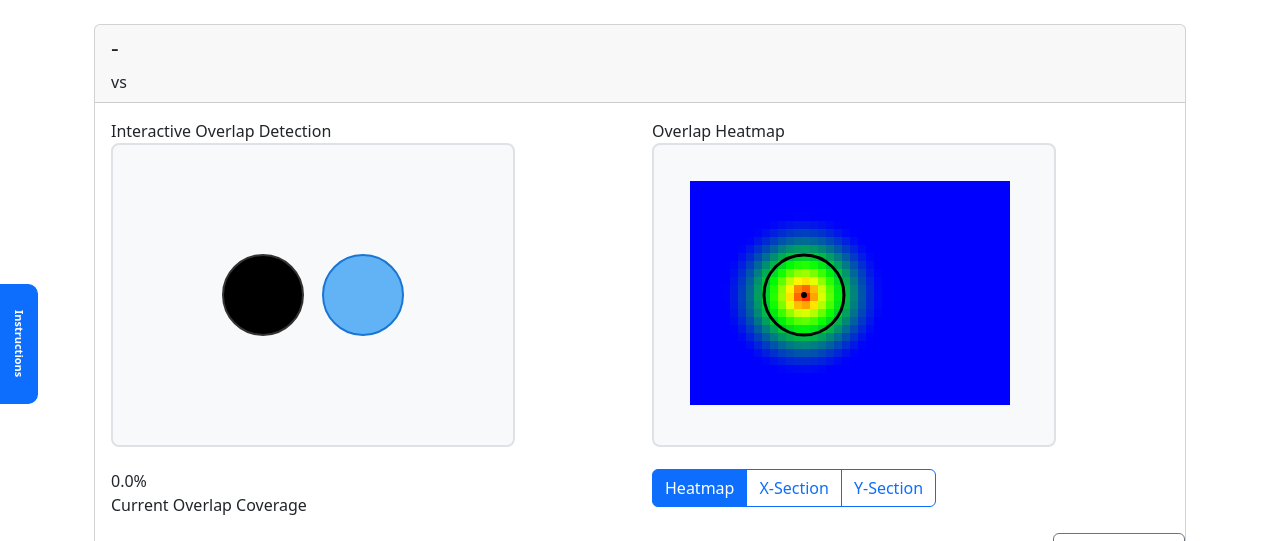
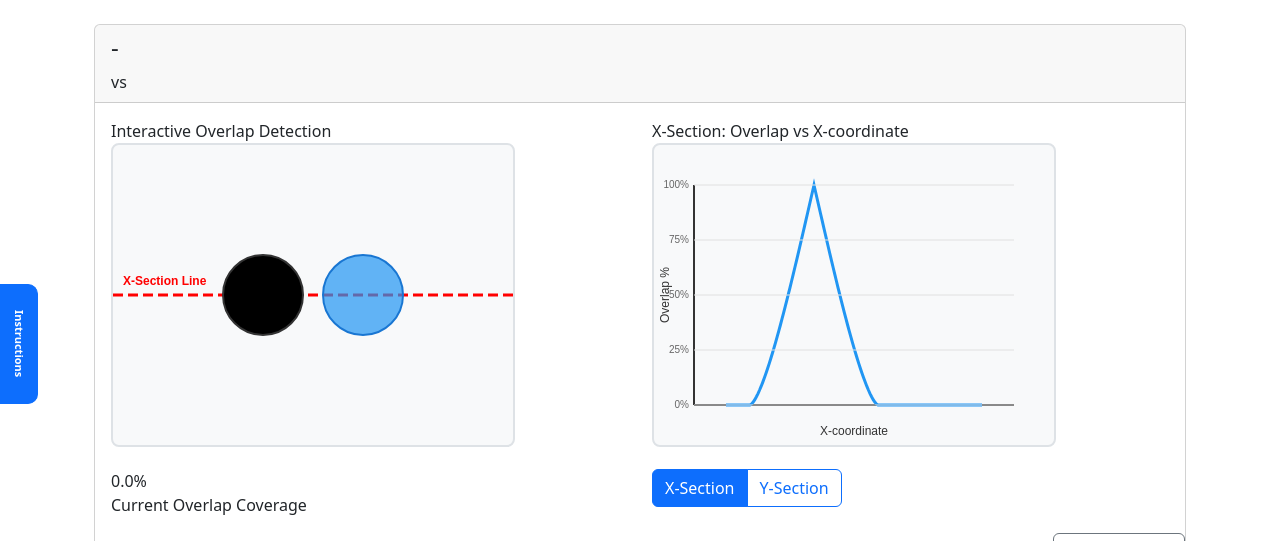
Before and after one commit to physicswahl/Aiducator, a Django app: template syllabus_reader/overlap/templates/overlap/step2.html in a window 1280 px wide. Shown: the part 56-597 px from the top of the page. Run offline with Django 4.2, Linux system fonts and the light colour scheme; the template is opened without the code that fills it, so the values that code supplies are empty; some libraries are stand-ins or nearby versions.

Commit message:
Removing heatmap again

```diff
--- a/syllabus_reader/overlap/templates/overlap/step2.html
+++ b/syllabus_reader/overlap/templates/overlap/step2.html
@@ -134,27 +134,6 @@
         margin-bottom: 1rem;
         color: #333;
     }
-
-    .heatmap-legend {
-        display: flex;
-        justify-content: center;
-        align-items: center;
-        margin-top: 1rem;
-        gap: 1rem;
-    }
-
-    .legend-item {
-        display: flex;
-        align-items: center;
-        gap: 0.5rem;
-    }
-
-    .legend-color {
-        width: 20px;
-        height: 20px;
-        border-radius: 3px;
-        border: 1px solid #ccc;
-    }
 </style>
 {% endblock %}
 
@@ -208,17 +187,14 @@
                                 <!-- Right Canvas: Heatmap/Cross-section -->
                                 <div class="col-md-6">
                                     <div class="canvas-section">
-                                        <div class="canvas-title" id="rightCanvasTitle">Overlap Heatmap</div>
+                                        <div class="canvas-title" id="rightCanvasTitle">X-Section: Overlap vs X-coordinate</div>
                                         <div class="heatmap-canvas-container">
                                             <canvas id="heatmapCanvas" width="400" height="300" style="border: 2px solid #dee2e6; border-radius: 0.5rem; background-color: #f8f9fa;"></canvas>
 
                                             <!-- View Mode Toggle -->
                                             <div class="view-mode-toggle mt-3">
                                                 <div class="btn-group" role="group" aria-label="View mode selection">
-                                                    <input type="radio" class="btn-check" name="viewMode" id="heatmapMode" value="heatmap" checked>
-                                                    <label class="btn btn-outline-primary" for="heatmapMode">Heatmap</label>
-
-                                                    <input type="radio" class="btn-check" name="viewMode" id="xSectionMode" value="x-section">
+                                                    <input type="radio" class="btn-check" name="viewMode" id="xSectionMode" value="x-section" checked>
                                                     <label class="btn btn-outline-primary" for="xSectionMode">X-Section</label>
 
                                                     <input type="radio" class="btn-check" name="viewMode" id="ySectionMode" value="y-section">
@@ -308,7 +284,7 @@ document.addEventListener('DOMContentLoaded', function() {
 
     let isDragging = false;
     let dragOffset = { x: 0, y: 0 };
-    let currentViewMode = 'heatmap';
+    let currentViewMode = 'x-section';
 
     // View mode toggle handlers
     document.querySelectorAll('input[name="viewMode"]').forEach(radio => {
@@ -316,34 +292,20 @@ document.addEventListener('DOMContentLoaded', function() {
             currentViewMode = this.value;
             updateRightCanvasView();
             updateTitle();
-            toggleLegend();
             drawCircles(); // Redraw left canvas to show/hide section lines
         });
     });
 
     function updateTitle() {
         const titleElement = document.getElementById('rightCanvasTitle');
-        const legendElement = document.getElementById('heatmapLegend');
 
         switch(currentViewMode) {
-            case 'heatmap':
-                titleElement.textContent = 'Overlap Heatmap';
-                break;
             case 'x-section':
                 titleElement.textContent = 'X-Section: Overlap vs X-coordinate';
                 break;
             case 'y-section':
                 titleElement.textContent = 'Y-Section: Overlap vs Y-coordinate';
                 break;
-        }
-    }
-
-    function toggleLegend() {
-        const legendElement = document.getElementById('heatmapLegend');
-        if (currentViewMode === 'heatmap') {
-            legendElement.style.display = 'flex';
-        } else {
-            legendElement.style.display = 'none';
         }
     }
 
@@ -358,10 +320,15 @@ document.addEventListener('DOMContentLoaded', function() {
             ctx.moveTo(0, fixedCircle.y);
             ctx.lineTo(canvas.width, fixedCircle.y);
             ctx.strokeStyle = '#ff0000';
-            ctx.lineWidth = 2;
-            ctx.setLineDash([5, 5]);
+            ctx.lineWidth = 3;
+            ctx.setLineDash([10, 5]);
             ctx.stroke();
             ctx.setLineDash([]);
+
+            // Add label for the section line
+            ctx.fillStyle = '#ff0000';
+            ctx.font = 'bold 12px Arial';
+            ctx.fillText('X-Section Line', 10, fixedCircle.y - 10);
         } else if (currentViewMode === 'y-section') {
             // Vertical line slightly off center (20 pixels to the right of center)
             const lineX = fixedCircle.x + 20;
@@ -369,10 +336,19 @@ document.addEventListener('DOMContentLoaded', function() {
             ctx.moveTo(lineX, 0);
             ctx.lineTo(lineX, canvas.height);
             ctx.strokeStyle = '#ff0000';
-            ctx.lineWidth = 2;
-            ctx.setLineDash([5, 5]);
+            ctx.lineWidth = 3;
+            ctx.setLineDash([10, 5]);
             ctx.stroke();
             ctx.setLineDash([]);
+
+            // Add label for the section line
+            ctx.fillStyle = '#ff0000';
+            ctx.font = 'bold 12px Arial';
+            ctx.save();
+            ctx.translate(lineX + 10, 20);
+            ctx.rotate(Math.PI / 2);
+            ctx.fillText('Y-Section Line', 0, 0);
+            ctx.restore();
         }
 
         // Draw fixed circle (black)
@@ -460,46 +436,8 @@ document.addEventListener('DOMContentLoaded', function() {
         return Math.max(0, Math.min(100, overlapPercentage));
     }
 
-    function getColorForOverlap(percentage) {
-        // Create color gradient from blue (0%) to red (100%)
-        const normalizedValue = percentage / 100;
-
-        let r, g, b;
-
-        if (normalizedValue <= 0.25) {
-            // Blue to cyan (0% to 25%)
-            const t = normalizedValue / 0.25;
-            r = 0;
-            g = Math.floor(128 * t);
-            b = Math.floor(128 + 127 * (1 - t));
-        } else if (normalizedValue <= 0.5) {
-            // Cyan to green (25% to 50%)
-            const t = (normalizedValue - 0.25) / 0.25;
-            r = 0;
-            g = Math.floor(128 + 127 * t);
-            b = Math.floor(128 * (1 - t));
-        } else if (normalizedValue <= 0.75) {
-            // Green to yellow (50% to 75%)
-            const t = (normalizedValue - 0.5) / 0.25;
-            r = Math.floor(255 * t);
-            g = 255;
-            b = 0;
-        } else {
-            // Yellow to red (75% to 100%)
-            const t = (normalizedValue - 0.75) / 0.25;
-            r = 255;
-            g = Math.floor(255 * (1 - t));
-            b = 0;
-        }
-
-        return `rgb(${r}, ${g}, ${b})`;
-    }
-
     function updateRightCanvasView() {
         switch(currentViewMode) {
-            case 'heatmap':
-                drawHeatmap();
-                break;
             case 'x-section':
                 drawXSection();
                 break;
@@ -507,37 +445,6 @@ document.addEventListener('DOMContentLoaded', function() {
                 drawYSection();
                 break;
         }
-    }
-
-    function drawHeatmap() {
-        // Clear heatmap canvas
-        heatmapCtx.clearRect(0, 0, heatmapCanvas.width, heatmapCanvas.height);
-
-        // Create heatmap by sampling grid points
-        const resolution = 8; // Lower number = higher resolution (more computation)
-
-        for (let x = radius; x < heatmapCanvas.width - radius; x += resolution) {
-            for (let y = radius; y < heatmapCanvas.height - radius; y += resolution) {
-                const overlapValue = calculateOverlapForPosition(x, y);
-                const color = getColorForOverlap(overlapValue);
-
-                heatmapCtx.fillStyle = color;
-                heatmapCtx.fillRect(x - resolution/2, y - resolution/2, resolution, resolution);
-            }
-        }
-
-        // Draw fixed circle outline for reference on top
-        heatmapCtx.beginPath();
-        heatmapCtx.arc(fixedCircle.x, fixedCircle.y, fixedCircle.radius, 0, 2 * Math.PI);
-        heatmapCtx.strokeStyle = '#000000';
-        heatmapCtx.lineWidth = 3;
-        heatmapCtx.stroke();
-
-        // Add center point
-        heatmapCtx.beginPath();
-        heatmapCtx.arc(fixedCircle.x, fixedCircle.y, 3, 0, 2 * Math.PI);
-        heatmapCtx.fillStyle = '#000000';
-        heatmapCtx.fill();
     }
 
     function drawXSection() {
@@ -783,7 +690,6 @@ document.addEventListener('DOMContentLoaded', function() {
     // Initial draw
     drawCircles();
     updateRightCanvasView();
-    toggleLegend();
 });
 </script>
 {% endblock %}
```
